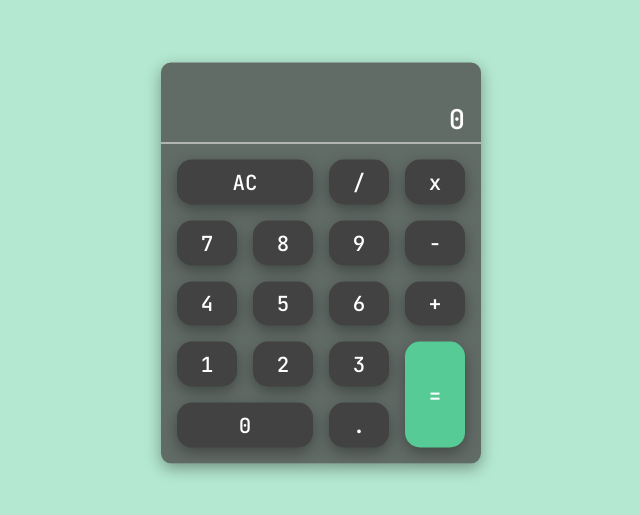
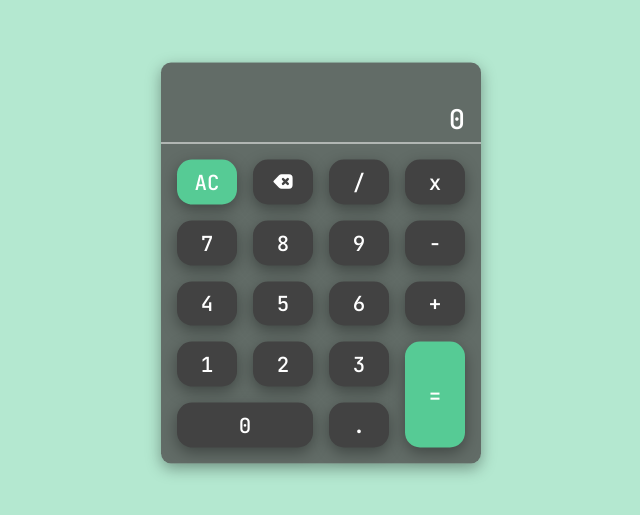
Before and after one commit to Renatableao/Free-Code-Camp-Calculator, a React (Create React App) app: page / in a window 1280 px wide. Shown: the part 137-652 px from the top of the page, without its empty margins (319-959 px from the left). Built offline with nearby package versions, Linux system fonts and the light colour scheme.

Commit message:
add backspace

```diff
--- a/package.json
+++ b/package.json
@@ -11,6 +11,7 @@
     "mathjs": "^11.2.1",
     "react": "^18.2.0",
     "react-dom": "^18.2.0",
+    "react-icons": "^4.4.0",
     "react-scripts": "^2.1.3",
     "web-vitals": "^2.1.4"
   },
--- a/src/App.css
+++ b/src/App.css
@@ -85,7 +85,8 @@ button {
 }
 
 #clear {
-  grid-column: 1/3;
+  grid-column: 1/2;
+  background-color: rgba(86, 203, 149, 1);
 }
 
 #zero {
@@ -98,6 +99,13 @@ button {
   background-color: rgba(86, 203, 149, 1);
 }
 
+#backspace{
+  display: flex;
+  justify-content: center;
+  align-items: center;
+  font-size: 1.5em;
+}
+
 .active {
   transform: scale(0.9);
   color: rgba(86, 203, 149, 1);
--- a/src/App.js
+++ b/src/App.js
@@ -1,7 +1,8 @@
 import React from 'react';
 import './App.css';
 import evaluate from 'evaluator.js';
-import {toFixed} from './Voidenotation.js'
+import {toFixed} from './Voidenotation.js';
+import {HiBackspace} from 'react-icons/hi';
 
 
 class App extends React.Component {
@@ -20,6 +21,7 @@ class App extends React.Component {
     this.handleDecimal = this.handleDecimal.bind(this)
     this.handleClick = this.handleClick.bind(this)
     this.handleKey = this.handleKey.bind(this)
+    this.handleMistake = this.handleMistake.bind(this)
   }
 
 
@@ -169,17 +171,28 @@ class App extends React.Component {
     })}
     //Do not add decimal point if number has one already or if output is error
     else if((/^[^.]*$/).test(this.state.output) && this.state.output !== "Misused operator" && this.state.output !== "DIGIT LIMIT MET") {
-    this.setState({
-      output: this.state.output + inputValue,
-      formula: this.state.formula + inputValue
+      this.setState({
+        output: this.state.output + inputValue,
+        formula: this.state.formula + inputValue
   })}
   }
 
+  handleMistake() {
+    if((/=+/).test(this.state.formula)) {
+      this.handleClear();
+    }
+    else if((/[0-9]+/).test(this.state.output) && this.state.formula !== "") {
+      this.setState({
+        output: this.state.output.slice(0,-1),
+        formula: this.state.formula.slice(0,-1)
+    })
+  }
+}
+
 handleKey(event) {
-  console.log(event.key)
-
-  if(event.key === "Enter") {
-    const button = document.getElementsByName(event.key);
+  event.preventDefault();
+  if(event.key === "Enter" || event.key === "=") {
+    const button = document.getElementsByName("Enter");
     button[0].classList.add('active')
     setTimeout(() => button[0].classList.remove('active'), 150)
     const val = "="
@@ -208,6 +221,12 @@ handleKey(event) {
     button[0].classList.add('active')
     setTimeout(() => button[0].classList.remove('active'), 150)
     this.handleClear();
+  }
+  if(event.key === "Backspace") {
+    const button = document.getElementsByName(event.key);
+    button[0].classList.add('active')
+    setTimeout(() => button[0].classList.remove('active'), 150)
+    this.handleMistake();
   }
 }
 
@@ -242,6 +261,12 @@ handleClick(event) {
     setTimeout(() => button[0].classList.remove('active'), 150)
     this.handleClear();
   }
+  if(event.target.value === "Backspace") {
+    const button = document.getElementsByName(event.target.value);
+    button[0].classList.add('active')
+    setTimeout(() => button[0].classList.remove('active'), 150)
+    this.handleMistake();
+  }
 }
 
 componentDidMount() {
@@ -262,6 +287,7 @@ componentWillUnmount() {
       </header>
       <main>
         <button id="clear" onClick={this.handleClick} value="" name="Delete">AC</button>
+        <button id="backspace" onClick={this.handleClick} value="Backspace" name="Backspace"><HiBackspace /></button>
         <button id="divide" onClick={this.handleClick} value="/" name="/">/</button>
         <button id="multiply" onClick={this.handleClick} value="*" name="*">x</button>
         <button id="seven" onClick={this.handleClick} value="7" name="7">7</button>
```
Also changed, not shown: 1 other file (tests, documents, lock files or other folders).
